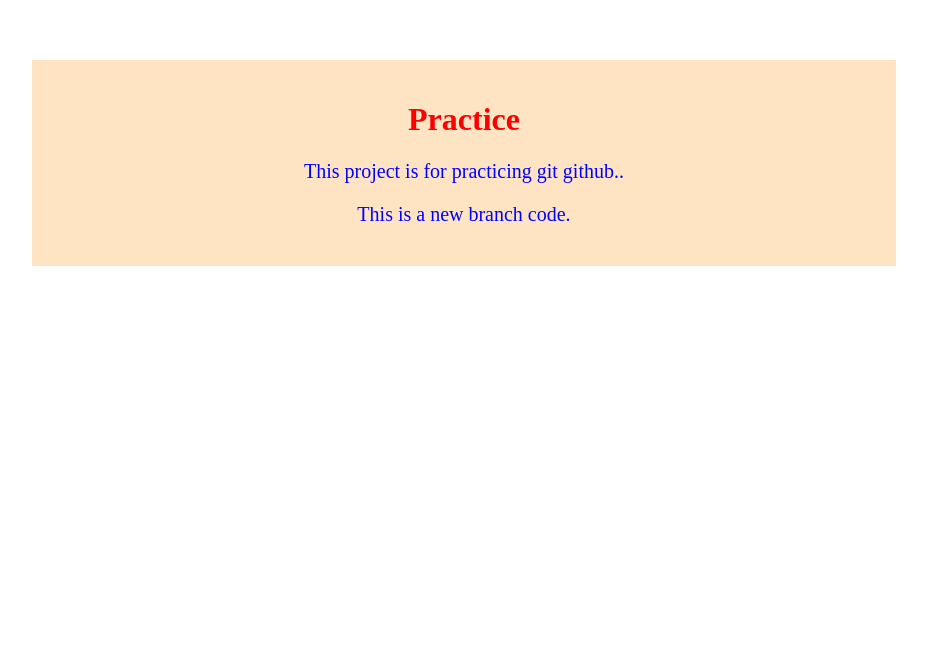
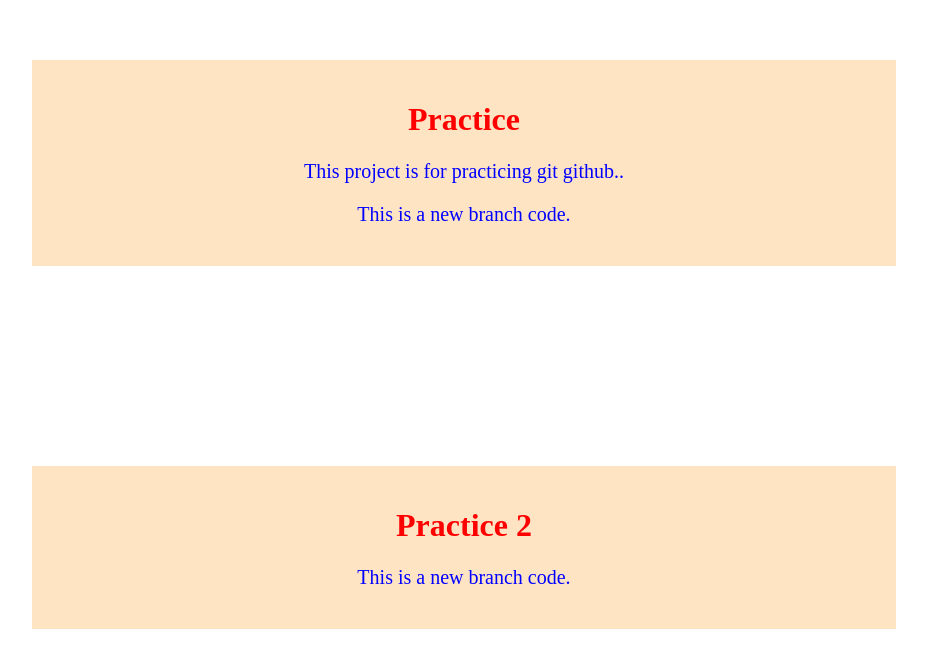
Before and after one commit to chaitanya3807/demo_repository, a plain HTML site: page index.html in a window 1280 px wide. Shown: the part 140-808 px from the top of the page, without its empty margins (176-1103 px from the left). Drawn offline with Linux system fonts and the light colour scheme.

Commit message:
Chaitanya changes 5 11 25 (#2)
* add in new branch

* one more change

```diff
--- a/index.html
+++ b/index.html
@@ -12,5 +12,9 @@
         <p>This project is for practicing git github..</p>
         <p>This is a new branch code.</p>
     </div>
+    <div>
+        <h1>Practice 2</h1>
+        <p>This is a new branch code.</p>
+    </div>
 </body>
 </html>
```
